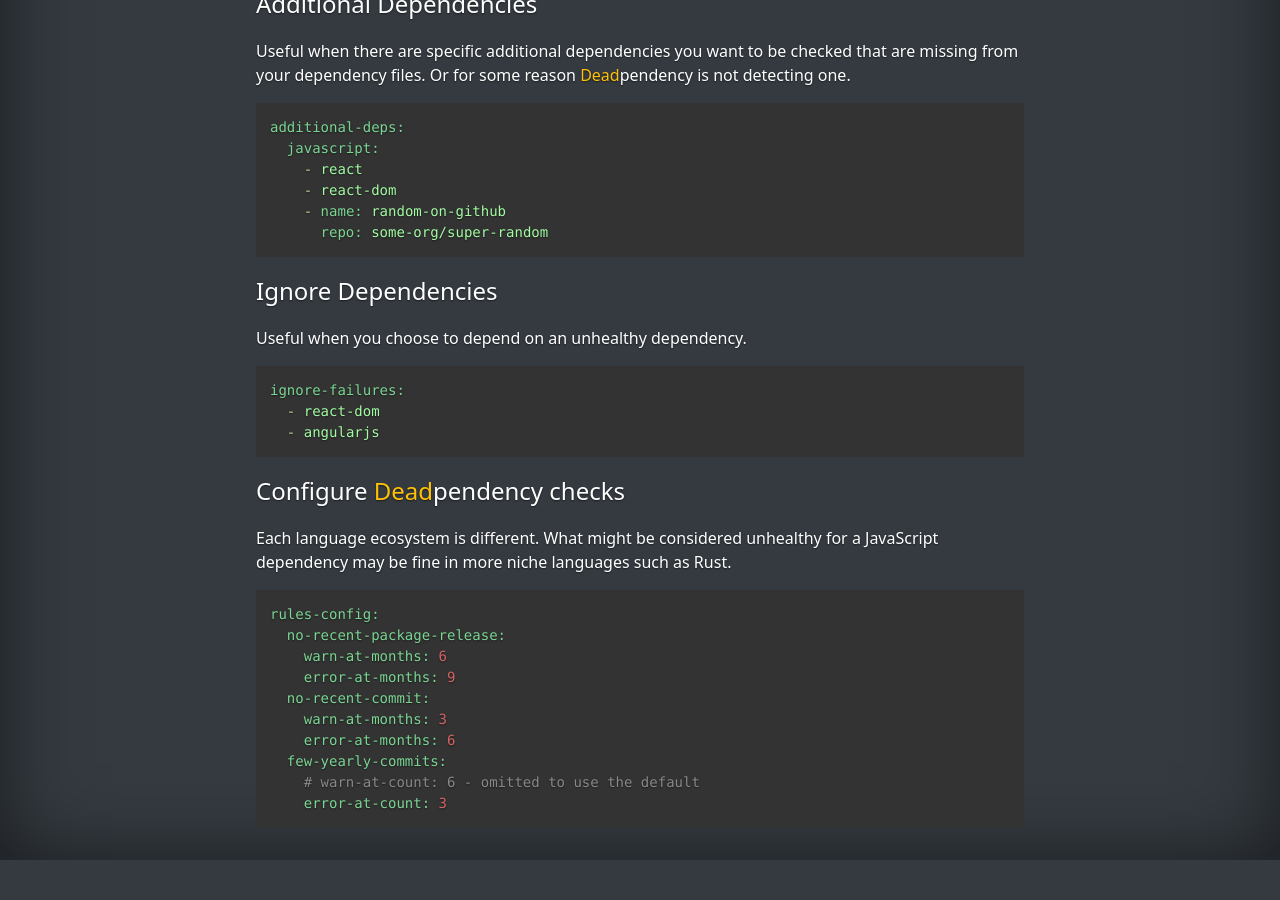
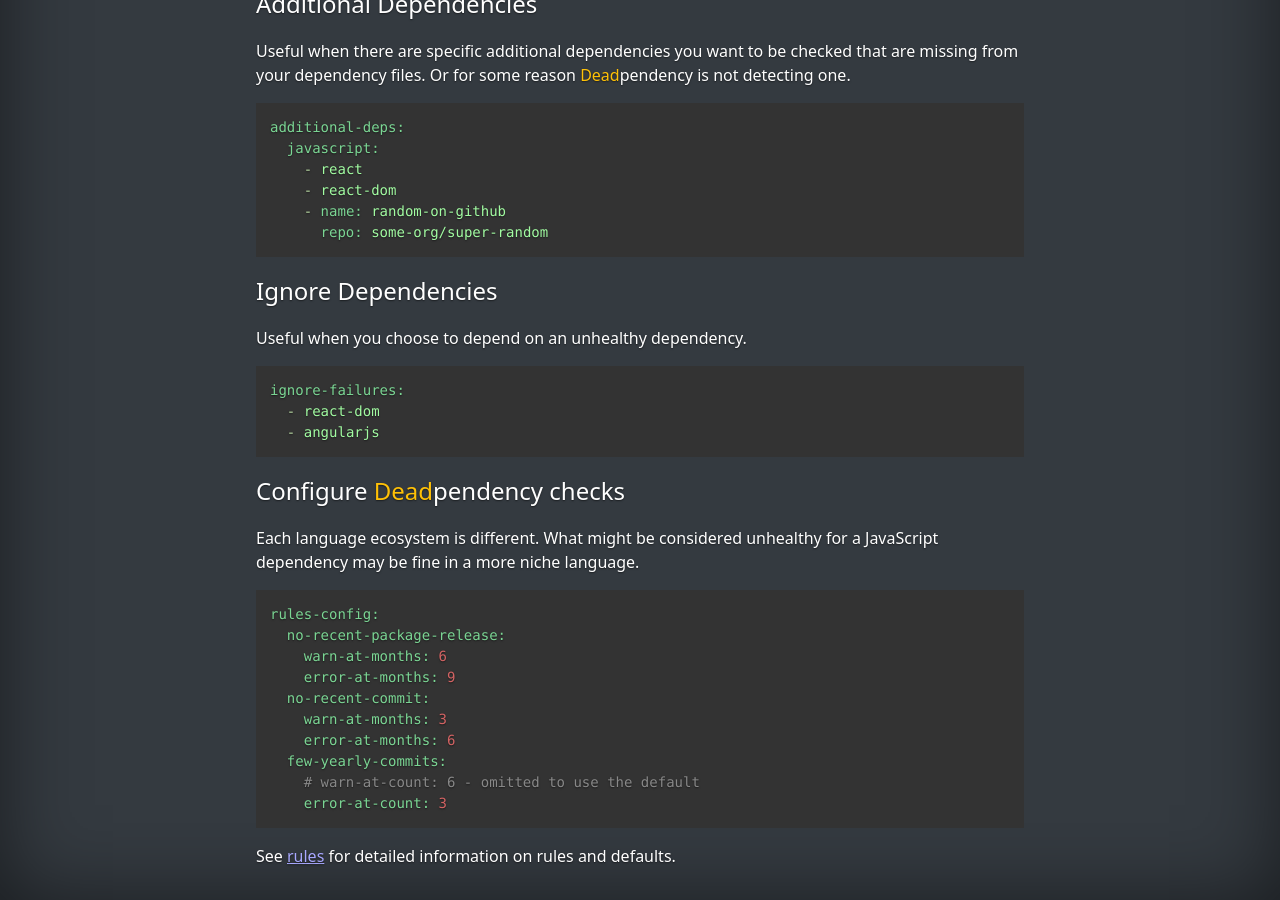
Before and after one commit to deadpendency/deadpendency.github.io, a Jekyll site: the page built from usage.html, in a window 1280 px wide and 900 px high, scrolled down 1114 px. Built offline with Jekyll 4.4.1, drawn with Linux system fonts in a browser that asks for light colours; nearby versions of some CDN libraries; before the commit the page ends 1974 px from its top, so only the background shows below that.

Commit message:
Add rules. More tweaks.

```diff
--- a/_layouts/default.html
+++ b/_layouts/default.html
@@ -22,13 +22,14 @@
         <div>
           <h3 class="float-md-left mb-0"><span class="text-warning">Dead</span><span class="text-white">pendency</span></h3>
           <nav class="nav nav-masthead justify-content-center float-md-right">
-            <a class="nav-link active" aria-current="page" href="#">Home</a>
+            <a class="nav-link active" aria-current="page" href="/">Home</a>
             <a class="nav-link" href="/why">Why?</a>
             <a class="nav-link" href="/pricing">Pricing</a>
             <a class="nav-link" href="/language-support">Language Support</a>
-            <a class="nav-link" href="#">Usage</a>
-            <a class="nav-link" href="#">FAQ</a>
-            <a class="nav-link" href="#">Terms</a>
+            <a class="nav-link" href="/usage">Usage</a>
+            <a class="nav-link" href="/faq">FAQ</a>
+            <a class="nav-link" href="/rules">Rules</a>
+            <a class="nav-link" href="/terms">Terms</a>
           </nav>
         </div>
       </header>
--- a/faq.html
+++ b/faq.html
@@ -10,7 +10,7 @@
 <h4 class="text-info">What does <span class="text-warning">Dead</span><span class="text-white"></span>pendency</span> detect?</h3>
 <p>It detects dependencies that have project health issues. For example is the dependency repository still actively being committed to.</p>
 
-<h4 class="text-info">Does <span class="text-warning">Dead</span><span class="text-white"></span>pendency</span> failing a dependency mean I should stop using it?</h4>
+<h4 class="text-info">If a dependency is marked as unhealthy, should I stop using it?</h4>
 <p>No! This is a call to action to review the dependency and make a decision as to whether to switch away or not.</p>
 <p>In many cases it makes sense to keep using the dependency (eg. there are no viable alternatives). In this case, the dependency can be ignored from deadpendency checks.</p>
 
--- a/index.html
+++ b/index.html
@@ -7,7 +7,7 @@
 <div class="container">
   <div class="row mt-5 text-center">
     <h1>Automated dependency <span class="text-success">health</span> analysis</h1>
-    <p class="lead mt-3">Get alerted when your software dependencies become inactive, archived and more!</p>
+    <p class="lead mt-3">A <a href="https://docs.github.com/en/developers/apps/about-apps" target="_blank">GitHub app</a> that alerts you when your software dependencies become inactive, archived and more!</p>
   </div>
   <div class="how-it-works text-center row">
     <h2>How It Works</h1>
--- a/usage.html
+++ b/usage.html
@@ -75,7 +75,7 @@
 
 <h4>Configure <span class="text-warning">Dead</span><span class="text-white"></span>pendency</span> checks</h4>
 
-<p>Each language ecosystem is different. What might be considered unhealthy for a JavaScript dependency may be fine in more niche languages such as Rust.</p>
+<p>Each language ecosystem is different. What might be considered unhealthy for a JavaScript dependency may be fine in a more niche language.</p>
 
 <pre><code class="language-yaml">rules-config:
   no-recent-package-release:
@@ -89,6 +89,6 @@
     error-at-count: 3
 </code></pre>
 
-
+<p>See <a href="/rules">rules</a> for detailed information on rules and defaults.</p>
 
 </div>
```
Also changed, not shown: rules.html (added, +95 -0 lines).
